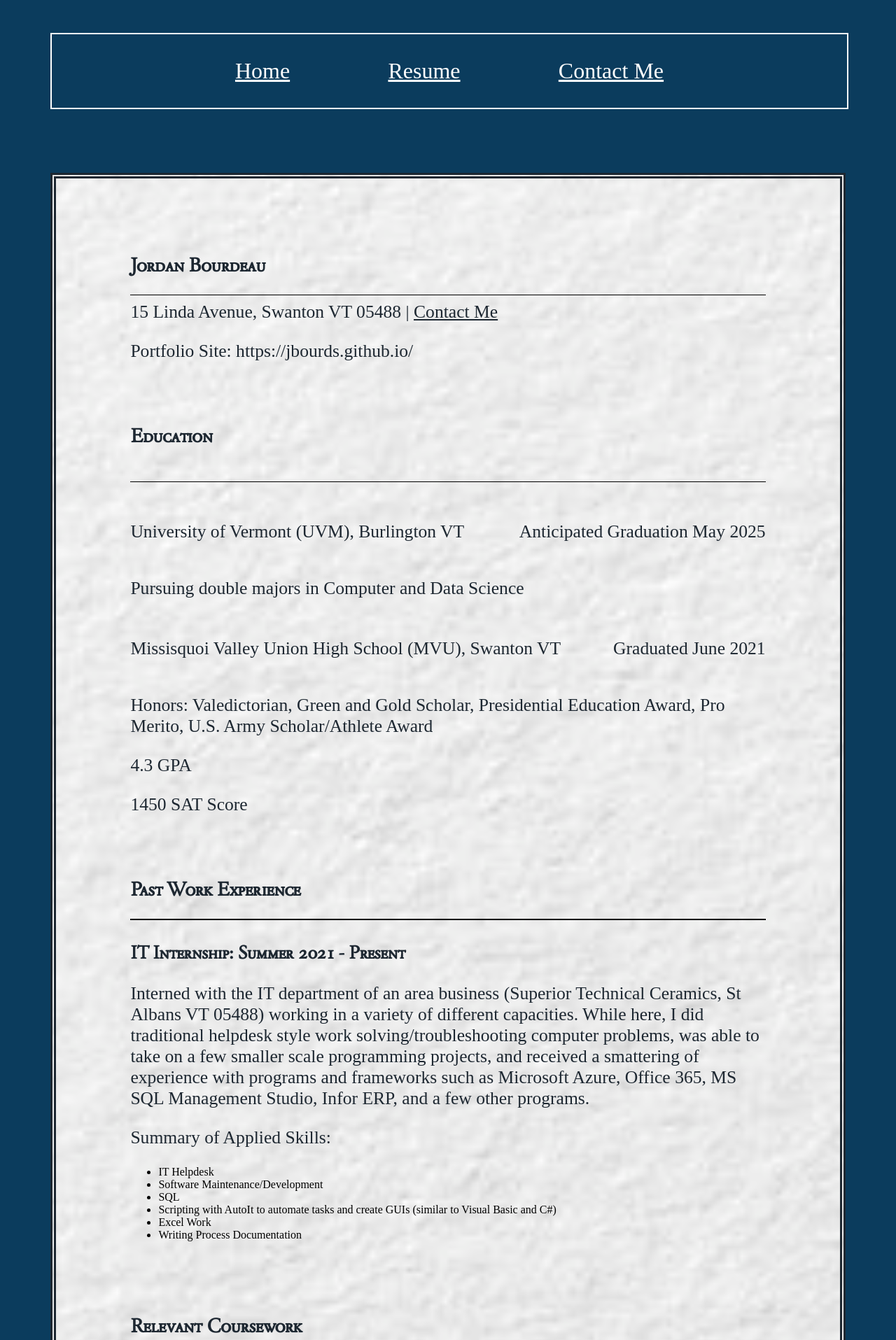
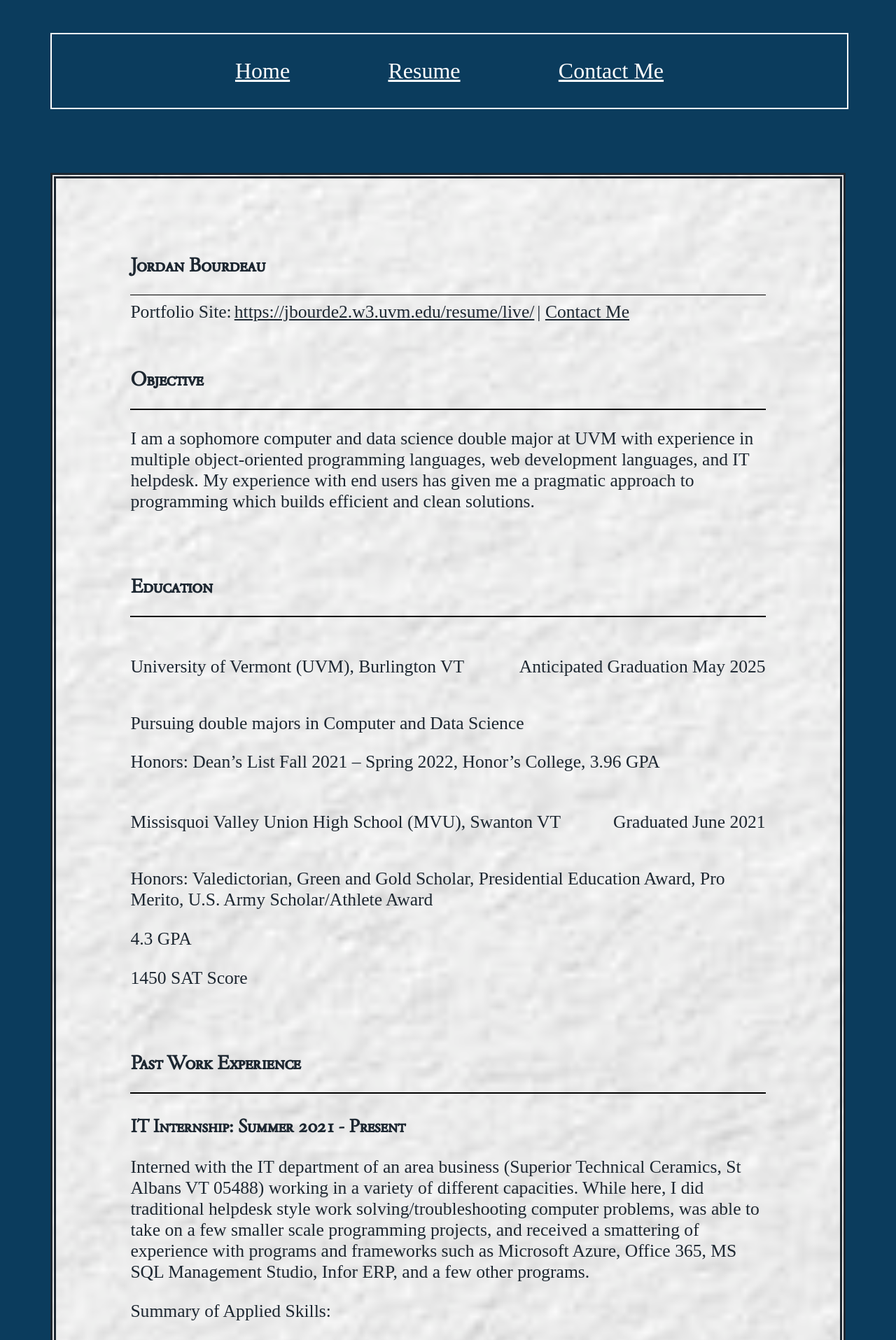
Before and after one commit to JBourds/jbourds.github.io, a PHP site: page /resume.php in a window 1280 px wide. Shown: the part 663-2578 px from the top of the page at 70% size. Run offline with PHP 8.4, Linux system fonts and the light colour scheme; data that the repository does not hold is empty.

Commit message:
Updated resume page

```diff
--- a/css/resume.css
+++ b/css/resume.css
@@ -69,8 +69,10 @@ section {
     grid-template-columns: 100%;
     grid-template-areas:
         "section-header"
+        "objective"
         "education"
         "experience"
+        "skills"
         "relevant-coursework"
         "projects";
 }
@@ -88,6 +90,16 @@ section {
 
 .education {
     grid-area: education;
+    position: relative;
+}
+
+.objective {
+    grid-area: objective;
+    position: relative;
+}
+
+.skills {
+    grid-area: skills;
     position: relative;
 }
 
--- a/resume.php
+++ b/resume.php
@@ -5,27 +5,36 @@ include 'top.php';
 <main id="main" class="main grid-layout resume-background">
 
     <section class="resume-header">
-            <section class = "section-header">
+        <section class="section-header">
             <h2 class="bold">Jordan Bourdeau</h2>
             <div class="line"></div>
-                <p class="address">15 Linda Avenue, Swanton VT 05488 | </p>
+            <p class="inline">Portfolio Site:</p>
+            <a href="https://jbourde2.w3.uvm.edu/resume/live/" class="inline">https://jbourde2.w3.uvm.edu/resume/live/</a>
+            <p class="inline"> | </p>
+            <a href="contact.php" class="contact-me inline">Contact Me</a>
 
-                <a href="contact.html" class="contact-me inline">Contact Me</a>
-                <p>Portfolio Site: https://jbourds.github.io/</p>
+        </section>
+    </section>
+
+    <section id="objective" class="objective">
+        <section>
+            <h2 class="bold section-header">Objective</h2>
+            <div class="line"></div>
+            <p>I am a sophomore computer and data science double major at UVM with experience in multiple object-oriented programming languages, web development languages, and IT helpdesk. My experience with end users has given me a pragmatic approach to programming which builds efficient and clean solutions.</p>
         </section>
     </section>
 
     <section id="education" class="education">
         <section class="section-header">
-                <h2 class="bold section-header">Education<p></p>
+            <h2 class="bold section-header">Education</h2>
             <div class="line"></div>
-                </h2>
         </section>
 
         <section class="university">
             <p class="university inline-block">University of Vermont (UVM), Burlington VT</p>
             <p class="college-graduation right">Anticipated Graduation May 2025</p>
             <p class="major">Pursuing double majors in Computer and Data Science</p>
+            <p class="high-school-honors">Honors: Dean’s List Fall 2021 – Spring 2022, Honor’s College, 3.96 GPA</p>
         </section>
 
         <section class="high-school">
@@ -61,15 +70,24 @@ include 'top.php';
 
             <p>Summary of Applied Skills:</p>
             <ul>
-                    <li>IT Helpdesk</li>
-                    <li>Software Maintenance/Development</li>
-                    <li>SQL</li>
-                    <li>Scripting with AutoIt to automate tasks and create GUIs (similar to Visual Basic and C#)</li>
-                    <li>Excel Work</li>
-                    <li>Writing Process Documentation</li>
+                <li>Worked in an IT helpdesk environment troubleshooting various client issues.</li>
+                <li>Performed maintenance on in-house C# programs.</li>
+                <li>Used SQL to manage various program database tables.</li>
+                <li>Created scripts to automate certain tasks such as software installation using AutoIT.</li>
+                <li>Developed macros for Visual ERP using VBScript.</li>
+                <li>Wrote process documentation for addressing recurring problems.</li>
             </ul>
         </section>
+    </section>
 
+    <section id="skills" class="skills">
+        <section>
+            <h2 class="bold section-header">Skills</h2>
+            <div class="line"></div>
+            <p><span class="bold">Soft Skills:</span> Strong learner, critical thinker/ problem solver, efficient time management, good interpersonal and communication skills, patience, work well with teams, leader.</p>
+            <p><span class="bold">Programming/Scripting Languages:</span> (Proficient)- Java, C++, Python, HTML, CSS, (Familiar)- SQL, PHP, C#, R, AutoIT, and VBScript.</p>
+            <p><span class="bold">Frameworks and Tools:</span> Maven, MySQL, Spring, Git</p>
+        </section>
     </section>
 
     <section id="relevant-coursework" class="relevant-coursework">
@@ -105,16 +123,26 @@ include 'top.php';
 
             <ul>
                 <li>
-                        <h4>Powerlifting Coaching Web Application</h4>
-                        <p>***In Progress</p>
-                        <p>This program is java-based and designed to work as a web app for coaches to work with clients
-                            remotely. Although this is in the early state, here is what has been done so far:</p>
+                    <h4>Workout Coaching Web Application *In Progress</h4>
+                    <p>This program is PHP-based and designed to work as a web app for coaches to work with clients
+                        remotely.</p>
+                    <!--
                         <ul>
                             <li>Locally hosted server and database</li>
                             <li>Custom login feature with permission based access to web pages</li>
                             <li>Salted and hashed login using argon2 algorithm</li>
                             <li>Custom library for representing and editing programs. Includes ability for
                                 custom-defined exercises.</li>
+                        </ul>
+                        -->
+                </li>
+
+                <li>
+                    <h3>This Website *In Progress</h3>
+                    <p>This website is created from scratch to serve as a portfolio and virtual resume. Notable features include:</p>
+                    <ul>
+                        <li>Integration with a MySQL database using PHPMyAdmin</li>
+                        <li>Custom, fully sanitized form pages</li>
                     </ul>
                 </li>
 
@@ -135,10 +163,7 @@ include 'top.php';
                         https://github.com/JBourds/CS021-Final-Project</a>
                 </li>
 
-                    <li>
-                        <h3>This Website!</h3>
-                        <p>This website is created from scratch to serve as a portfolio and virtual resume.</p>
-                    </li>
+
 
                 <li>
                     <h3>Web Development Final Project</h3>
@@ -147,8 +172,7 @@ include 'top.php';
                     <p>This website was created for a final project in an intro to website development class.
                         It covered use of HTML, CSS, PHP, SQL, and some Javascript code to create a fully functional
                         website which interacts with a database and utilizes many of the built-in HTML functions
-                            such
-                            as forms and other tools.
+                        such as forms and other tools.
                     </p>
                 </li>
             </ul>
```
Lines whose indentation alone changed are shown as unchanged.
